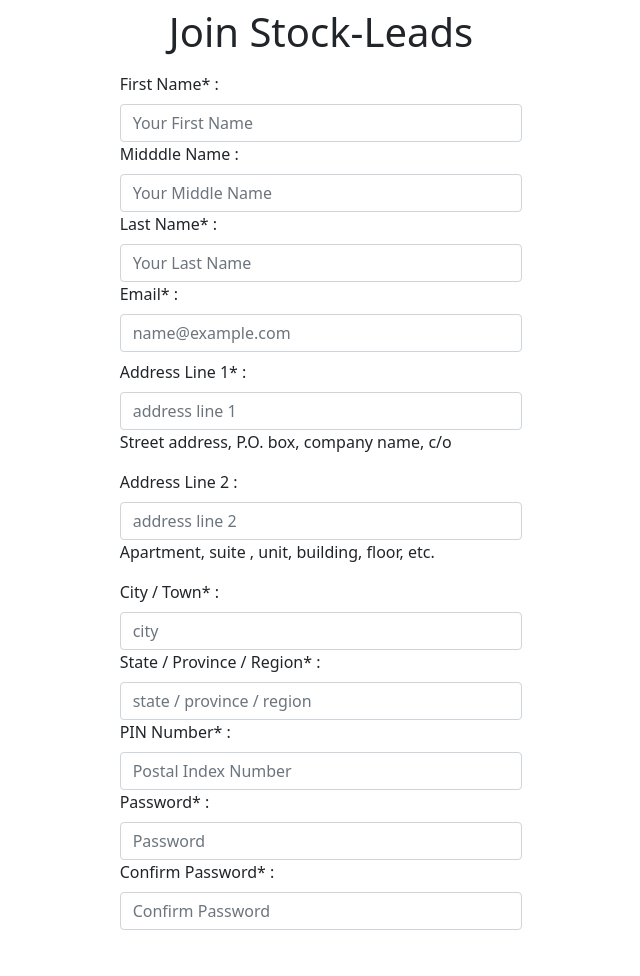
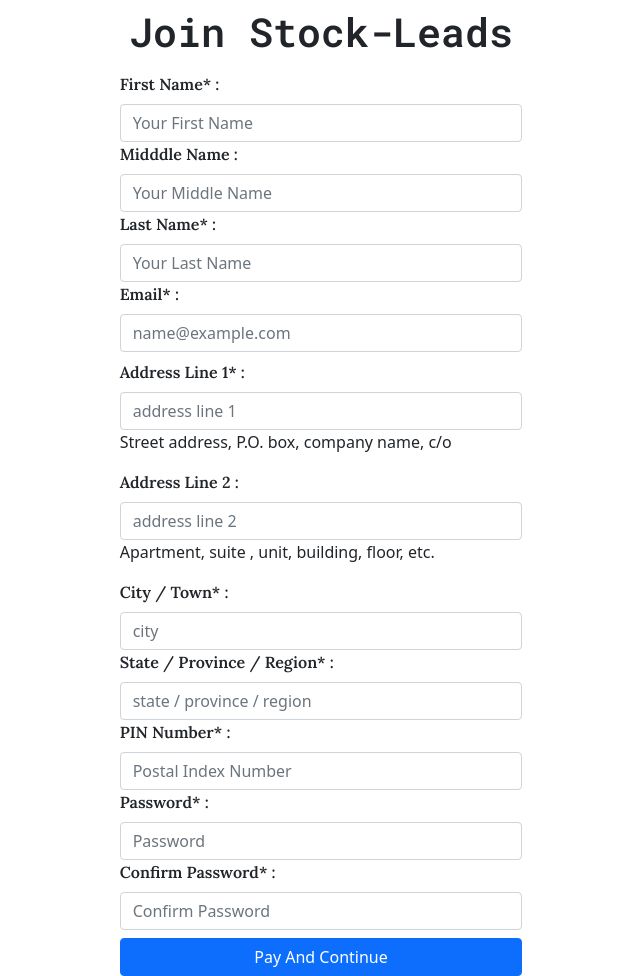
Before and after one commit to sharique15678/stock-leads, a Flask app: page / in a window 1280 px wide. Shown: the whole page, without its empty margins (319-959 px from the left). Before the commit the page ends 930 px from the top, so only its background shows below. Run offline with Flask 2, Linux system fonts and the light colour scheme.

Commit message:
making rgister

```diff
--- /dev/null
+++ b/static/css/style.css
@@ -0,0 +1,19 @@
+@import url('https://fonts.googleapis.com/css2?family=Roboto+Mono:wght@600;700&display=swap');
+@import url('https://fonts.googleapis.com/css2?family=Lora:wght@600&display=swap');
+
+
+input {
+	background-color: transparent !important;
+}
+/*body {
+	background: url('../bg.jpg');
+	background-repeat: no-repeat;
+	background-origin: content-box;
+	background-position: center;
+}*/
+header {
+	font-family: 'Roboto Mono', monospace;
+}
+label {
+	font-family: 'Lora', serif;
+}
--- a/templates/register.html
+++ b/templates/register.html
@@ -7,7 +7,8 @@
 
     <!-- Bootstrap CSS -->
     <link href="https://cdn.jsdelivr.net/npm/bootstrap@5.0.0-beta2/dist/css/bootstrap.min.css" rel="stylesheet" integrity="sha384-BmbxuPwQa2lc/FVzBcNJ7UAyJxM6wuqIj61tLrc4wSX0szH/Ev+nYRRuWlolflfl" crossorigin="anonymous">
-
+    <!-- ms css -->
+    <link rel="stylesheet" type="text/css" href="../static/css/style.css">
     <title>Register To Stock Leads</title>
   </head>
   <body>
@@ -21,7 +22,7 @@
     <main class="container-fluid">
       <div class="row justify-content-center mt-2">
         <div class="col-12 col-xl-4 col-lg-6 col-md-6 col-sm-8">
-          <!-- Lorem Ipsum is simply dummy text of the printing and typesetting industry. Lorem Ipsum has been the industry's standard dummy text ever since the 1500s, when an unknown printer took a galley of type and scrambled it to make a type specimen book. It has survived not only five centuries, but also the leap into electronic typesetting, remaining essentially unchanged. It was popularised in the 1960s with the release of Letraset sheets containing Lorem Ipsum passages, and more recently with desktop publishing software like Aldus PageMaker including versions of Lorem Ipsum -->
+          <form>
           <div class="control-group">
             <label for="fname" class="form-label">First Name* :</label>
             <input type="text" class="form-control" id="fname" placeholder="Your First Name" >
@@ -92,6 +93,10 @@
                   class="form-control">
               </div>
           </div>
+          <div class="d-grid gap-2">
+            <button class="btn btn-primary mt-2" type="submit">Pay And Continue</button>
+          </div>
+        </form>
         </div>
       </div>
     </main>
```
Also changed, not shown: static/bg.jpg (added).
